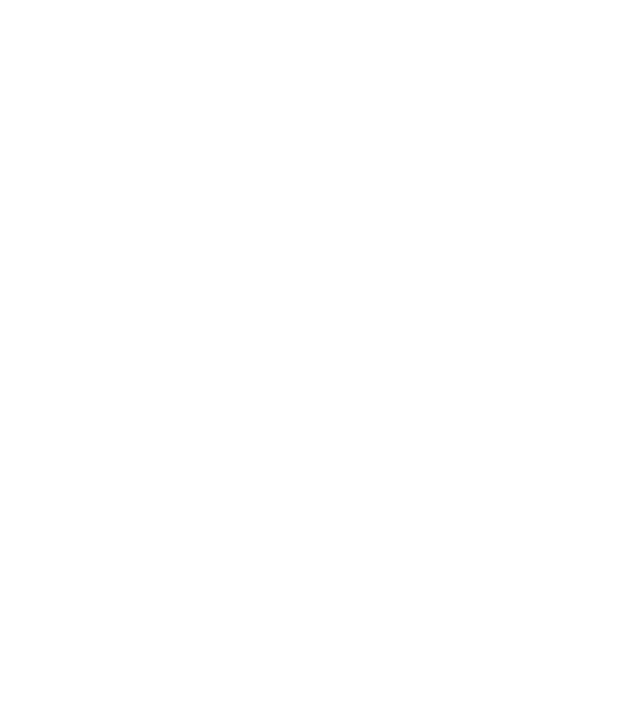
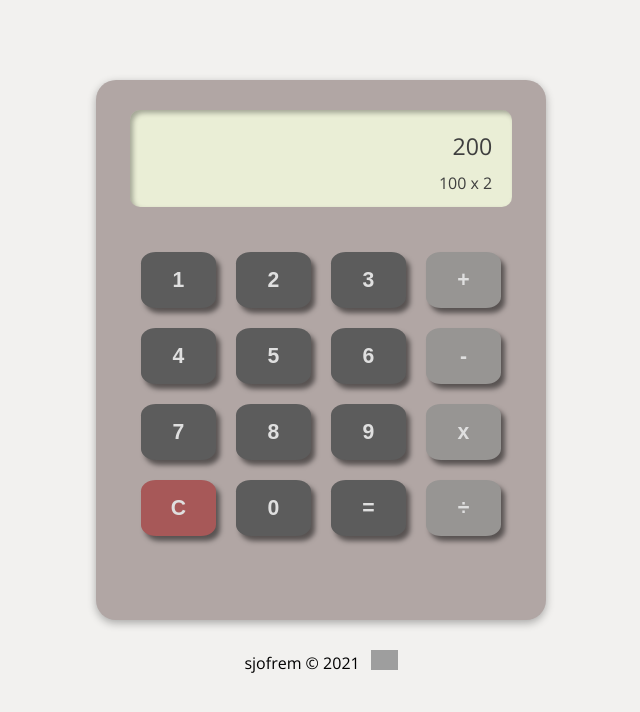
Before and after one commit to sjofrem/calculator, a plain HTML site: page index.html in a window 1280 px wide. Shown: the whole page, without its empty margins (319-959 px from the left). Drawn offline with nearby package versions, Linux system fonts and the light colour scheme; grey boxes are pictures that could not be loaded.

Commit message:
creat basic html calculator

```diff
--- a/index.html
+++ b/index.html
@@ -9,6 +9,39 @@
     <title>Calculator</title>
 </head>
 <body>
+    <div id="main">
+        <div id="calculator">
+            <div id="display">
+                <p id="result">200</p>
+                <p id="operation">100 x 2</p>
+            </div>
+            <div id="buttons">
+                <button id="one" class="number" value="1">1</button>
+                <button id="two" class="number" value="2">2</button>
+                <button id="three" class="number" value="3">3</button>
+                <button id="plus" class="operator" value="+">+</button>
+                <button id="four" class="number" value="4">4</button>
+                <button id="five" class="number" value="5">5</button>
+                <button id="six" class="number" value="6">6</button>
+                <button id="minus" class="operator" value="-">-</button>
+                <button id="seven" class="number" value="7">7</button>
+                <button id="eight" class="number" value="8">8</button>
+                <button id="nine" class="number" value="9">9</button>
+                <button id="multiply" class="operator" value="x">x</button>
+                <button id="clear" >C</button>
+                <button id="cero" class="number" value="0">0</button>
+                <button id="equals" class="number" value="=">=</button>
+                <button id="divide" class="operator" value="÷">÷</button>
+            </div>
+        </div>
+    </div>
+    <div id="footer">
+        <p id="footerText">sjofrem © 2021</p>
+        <a href="https://github.com/sjofrem">
+            <img id= "github" src="https://cdn-icons-png.flaticon.com/512/25/25231.png">
+        </a>
+    </div>
 
+    </div>
 </body>
 </html>
--- a/style.css
+++ b/style.css
@@ -0,0 +1,133 @@
+@import url('https://fonts.googleapis.com/css2?family=Open+Sans&display=swap');
+* {
+    margin: 0;
+    padding: 0;
+    box-sizing: border-box;
+}
+
+html{
+    font-family: 'Open Sans', sans-serif;
+    position: relative;
+    min-height: 100%;
+}
+
+body {
+    background-color: #f2f1ef;
+}
+#main {
+    display: flex;
+    align-items: center;
+    justify-content: center;
+    height: 75vh;
+    min-height: 500px;
+    padding: 10px;
+    margin-top: 50px;
+}
+
+/* Calculator section */
+
+#calculator {
+    height: 540px;
+    width: 450px;
+    background: #b1a6a4;
+    display: flex;
+    flex-direction: column;
+    align-items: center;
+    border-radius: 20px;
+    box-shadow: rgba(0, 0, 0, 0.3) 0px 3px 8px;
+}
+#display {
+    background-color: #eaeed6;
+    margin-top: 30px;
+    margin-bottom: 45px;
+    width: 85%;
+    height: 18%;
+    border-radius: 10px;
+    box-shadow: inset 3px 3px 5px rgba(0, 0, 0, 0.3);
+}
+#result {
+    color: #3f3f3f;
+    font-size: 1.45rem;
+    text-align: right;
+    margin: 20px 20px 10px 0px;
+
+}
+#operation {
+    color: #3f3f3f;
+    font-size: 1rem;
+    text-align: right;
+    margin-right: 20px;
+
+}
+#buttons {
+    display: grid;
+    grid-template-columns: repeat(4, 1fr);
+    grid-template-rows: repeat(4, 1fr);
+    min-width: 80%;
+    gap: 20px;
+}
+button {
+    font-size: 1.325rem;
+    padding: 1rem 0;
+    font-weight: 700;
+    border: none;
+    outline: none;
+    text-decoration: none;
+    border-radius: 20%;
+    box-shadow: 4px 5px 5px 0px rgba(0,0,0,0.5);
+    color: #DFDFDF;
+    cursor: pointer;
+    transition: all .15s ease-in-out;
+}
+.number {
+    background: #5c5c5c;
+}
+.operator {
+    background: #979593;
+}
+#clear {
+    background-color: #a75858;
+}
+
+.number:hover {
+    background-color: #7a7a7a ;
+    transform: translateY(-0.2rem);
+}
+.operator:hover {
+    background-color: #bbb8b6;
+    transform: translateY(-0.2rem);
+}
+#clear:hover {
+    background-color: #d37474;
+    transform: translateY(-0.2rem);
+}
+
+.number:active {
+    background-color: #8f8e8e ;
+    transform: translateY(-0.2rem);
+}
+.operator:active {
+    background-color: #cfccca;
+    transform: translateY(-0.2rem);
+}
+#clear:active {
+    background-color: #e47d7d;
+    transform: translateY(-0.2rem);
+}
+
+/*Footer section*/
+#footer {
+    display: flex;
+    align-items: center;
+    justify-content: center;
+    gap: 0.7rem;
+    width: 100%;
+    font-size: 1rem;
+}
+#github {
+    height: 20px;
+    width: auto;
+}
+#github:hover {
+    transform: scale(1.1);
+}
```
